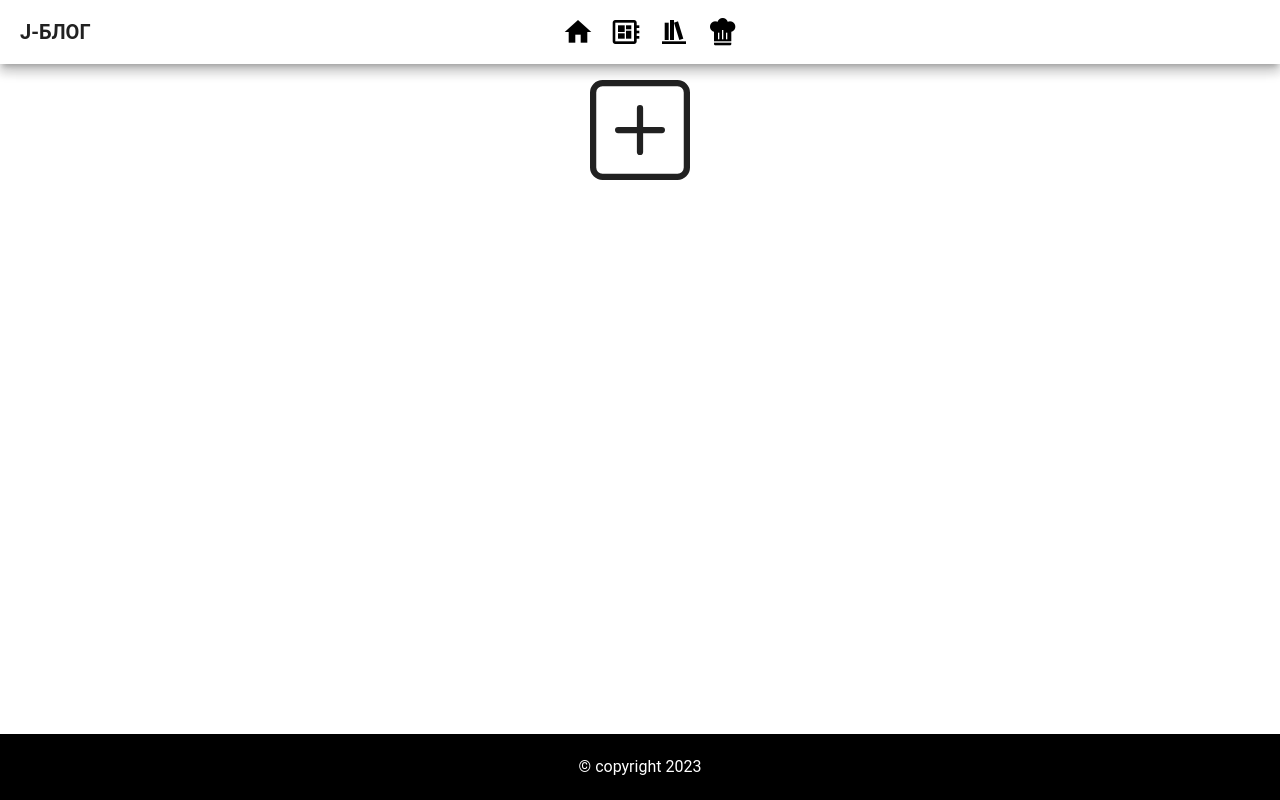
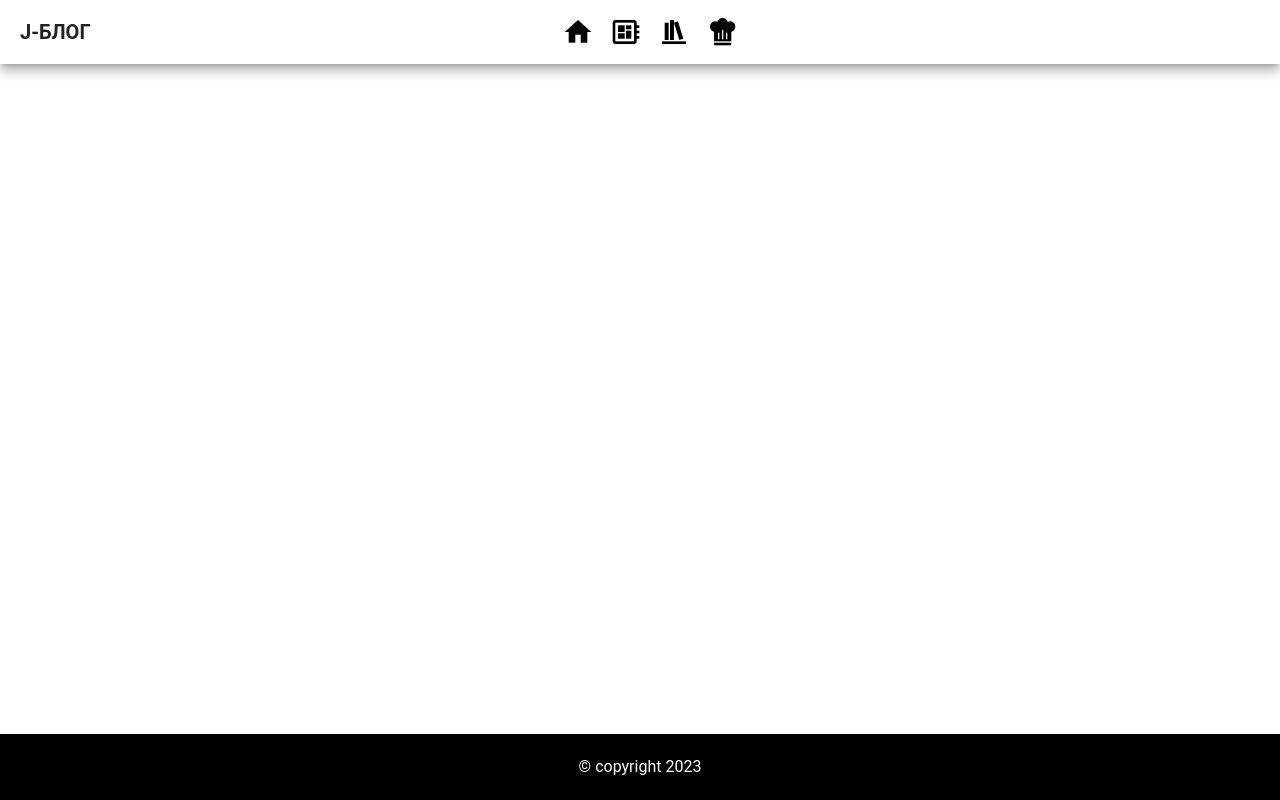
Before and after one commit to Potapov-AA/J-BLOG, a Vue app: page / in a window 1280 px wide. Built offline with nearby package versions, Linux system fonts and the light colour scheme.

Commit message:
Убрал лишние элементы

```diff
--- a/src/views/Home.vue
+++ b/src/views/Home.vue
@@ -1,54 +1,6 @@
 <script setup>
-import { ref } from "vue";
-
-const isShow = ref(true);
 </script>
 
 <template>
-  <div v-if="isShow == true" class="text-center" @click="isShow = !isShow">
-    <svg
-      xmlns="http://www.w3.org/2000/svg"
-      width="100"
-      height="100"
-      fill="currentColor"
-      class="bi bi-plus-square"
-      viewBox="0 0 16 16"
-    >
-      <path
-        d="M14 1a1 1 0 0 1 1 1v12a1 1 0 0 1-1 1H2a1 1 0 0 1-1-1V2a1 1 0 0 1 1-1h12zM2 0a2 2 0 0 0-2 2v12a2 2 0 0 0 2 2h12a2 2 0 0 0 2-2V2a2 2 0 0 0-2-2H2z"
-      />
-      <path
-        d="M8 4a.5.5 0 0 1 .5.5v3h3a.5.5 0 0 1 0 1h-3v3a.5.5 0 0 1-1 0v-3h-3a.5.5 0 0 1 0-1h3v-3A.5.5 0 0 1 8 4z"
-      />
-    </svg>
-  </div>
 
-  <div v-else>
-    <form action="" class="border p-2">
-      <div @click="isShow = !isShow" class="border">
-        <svg
-          xmlns="http://www.w3.org/2000/svg"
-          width="16"
-          height="16"
-          fill="currentColor"
-          class="bi bi-x"
-          viewBox="0 0 16 16"
-        >
-          <path
-            d="M4.646 4.646a.5.5 0 0 1 .708 0L8 7.293l2.646-2.647a.5.5 0 0 1 .708.708L8.707 8l2.647 2.646a.5.5 0 0 1-.708.708L8 8.707l-2.646 2.647a.5.5 0 0 1-.708-.708L7.293 8 4.646 5.354a.5.5 0 0 1 0-.708z"
-          />
-        </svg>
-      </div>
-      <label for="inputTitle" class="form-label">название</label>
-      <input type="text" class="form-control" id="inputTitle" />
-      <label for="inputAuthor" class="form-label">автор</label>
-      <input type="text" class="form-control" id="inputAuthor" />
-      <select class="status-select">
-        <option selected>статус</option>
-        <option value="1">запланировано</option>
-        <option value="2">читаю</option>
-        <option value="3">прочтена</option>
-      </select>
-    </form>
-  </div>
 </template>
```
